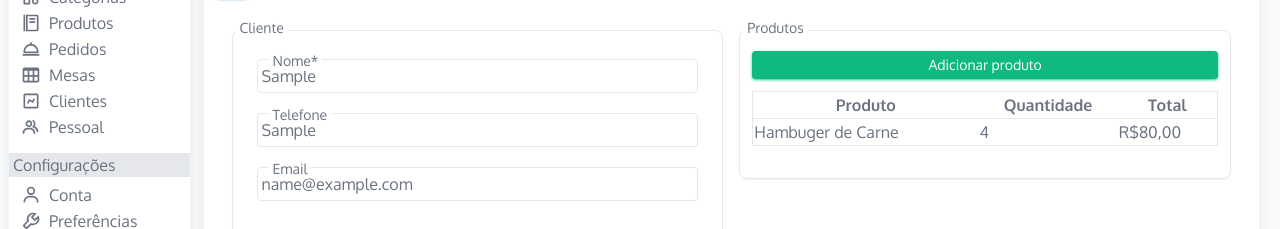
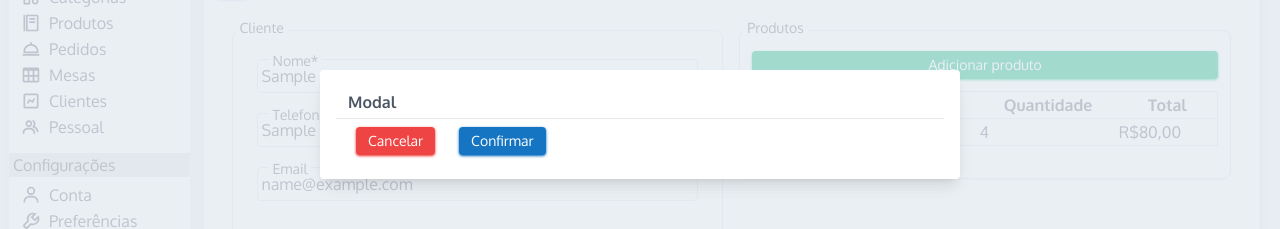
Before and after one commit to gabeFrancisco/LunchStack.Web, a React (Vite) app: page /dashboard/pedidos/novoPedido in a window 1280 px wide. Both pictures are taken after typing "Sample", "Sample", "name@example.com" into the empty fields and a click on the button "Adicionar produto". Shown: the part 148-377 px from the top of the page. Built offline with nearby package versions, Linux system fonts and the light colour scheme; no server answers.

Commit message:
removed ProductOrderTable, created ProductOrderList and NewProductOrderModal components

```diff
--- a/src/components/Category/CategoryInfoModal.tsx
+++ b/src/components/Category/CategoryInfoModal.tsx
@@ -23,14 +23,14 @@ function CategoryInfoModal(props: Props) {
         <button
           type="button"
           onClick={props.handleClose}
-          className="p-1 mr-2 text-white bg-red-500 rounded shadow hover:bg-red-600"
+          className="mx-3 btn-red"
         >
           Cancelar
         </button>
         <button
           type="button"
           onClick={() => formik.handleSubmit()}
-          className="p-1 ml-2 text-white rounded shadow bg-primary hover:bg-blue-800"
+          className="mx-3 btn-primary"
         >
           Confirmar
         </button>
--- /dev/null
+++ b/src/components/ProductOrder/NewProductOrderModal.tsx
@@ -0,0 +1,26 @@
+import Modal from "../Modal/Modal";
+
+interface Props{
+  handleClose: () => void
+}
+
+function NewProductOrderModal(props: Props) {
+  return ( <Modal toggleModal={props.handleClose}>
+    <button
+          type="button"
+          onClick={props.handleClose}
+          className="btn-red mx-3"
+        >
+          Cancelar
+        </button>
+        <button
+          type="button"
+          onClick={() => {}}
+          className="btn-primary mx-3"
+        >
+          Confirmar
+        </button>
+  </Modal> );
+}
+
+export default NewProductOrderModal;
--- a/src/pages/dashboard/novoPedido.tsx
+++ b/src/pages/dashboard/novoPedido.tsx
@@ -2,15 +2,22 @@ import { useFormik } from "formik";
 import SectionTitle from "../../components/SectionTitle/SectionTitle";
 import { useAppDispatch, useAppSelector } from "../../store/store";
 import Skeleton from "react-loading-skeleton";
-import { useEffect } from "react";
+import { useEffect, useState } from "react";
 import { getAllTablesAsync } from "../../store/slices/tableSlice";
 import ProductOrderList from "../../components/ProductOrder/ProductOrderList";
+import NewProductOrderModal from "../../components/ProductOrder/NewProductOrderModal";
 
 function NovoPedidoPage() {
   const dispatch = useAppDispatch();
   const tables = useAppSelector((state) =>
     state.tables.tableList.filter((table) => table.isBusy === false)
   );
+
+  const [newProductOrderModal, setNewProductOrderModal] = useState(false);
+  const handleNewProductOrderModal = () =>
+    newProductOrderModal
+      ? setNewProductOrderModal(false)
+      : setNewProductOrderModal(true);
 
   useEffect(() => {
     dispatch(getAllTablesAsync());
@@ -62,8 +69,8 @@ function NovoPedidoPage() {
             Produtos
           </label>
           <div className="form-section">
-            <button className="w-full btn-green">Adicionar produto</button>
-            <ProductOrderList/>
+            <button className="w-full btn-green" onClick={handleNewProductOrderModal}>Adicionar produto</button>
+            <ProductOrderList />
           </div>
         </div>
 
@@ -82,6 +89,7 @@ function NovoPedidoPage() {
           )}
         </div>
       </form>
+      {newProductOrderModal && <NewProductOrderModal handleClose={handleNewProductOrderModal}/>}
     </div>
   );
 }
--- /dev/null
+++ b/src/store/slices/productOrderSlice.ts
@@ -0,0 +1,25 @@
+import { createSlice, createAsyncThunk } from "@reduxjs/toolkit";
+import { ProductOrder } from "../../models/ProductOrder";
+
+export interface ProductOrderState{
+  productOrder: ProductOrder,
+  productOrderList: Array<ProductOrder>;
+}
+
+const initialState: ProductOrderState = {
+  productOrder: {
+    productId: 0,
+    quantity: 0,
+  },
+  productOrderList: new Array<ProductOrder>
+}
+
+export const ProductOrderSlice = createSlice({
+  name: "ProductOrders",
+  initialState,
+  reducers: {},
+  extraReducers: (builder) => {}
+})
+
+export default ProductOrderSlice.reducer;
+export const { } = ProductOrderSlice.actions;
--- a/src/store/store.ts
+++ b/src/store/store.ts
@@ -5,6 +5,7 @@ import { CategorySlice } from "./slices/categorySlice";
 import { ProductSlice } from "./slices/productSlice";
 import { TableSlice } from "./slices/tableSlice";
 import { OrderSheetSlice } from "./slices/orderSheetSlice";
+import { ProductOrderSlice } from "./slices/productOrderSlice";
 
 export const store = configureStore({
   reducer: {
@@ -12,7 +13,8 @@ export const store = configureStore({
     categories: CategorySlice.reducer,
     products: ProductSlice.reducer,
     tables: TableSlice.reducer,
-    orderSheets: OrderSheetSlice.reducer
+    orderSheets: OrderSheetSlice.reducer,
+    productOrders: ProductOrderSlice.reducer
   },
   devTools: true,
 });
```
